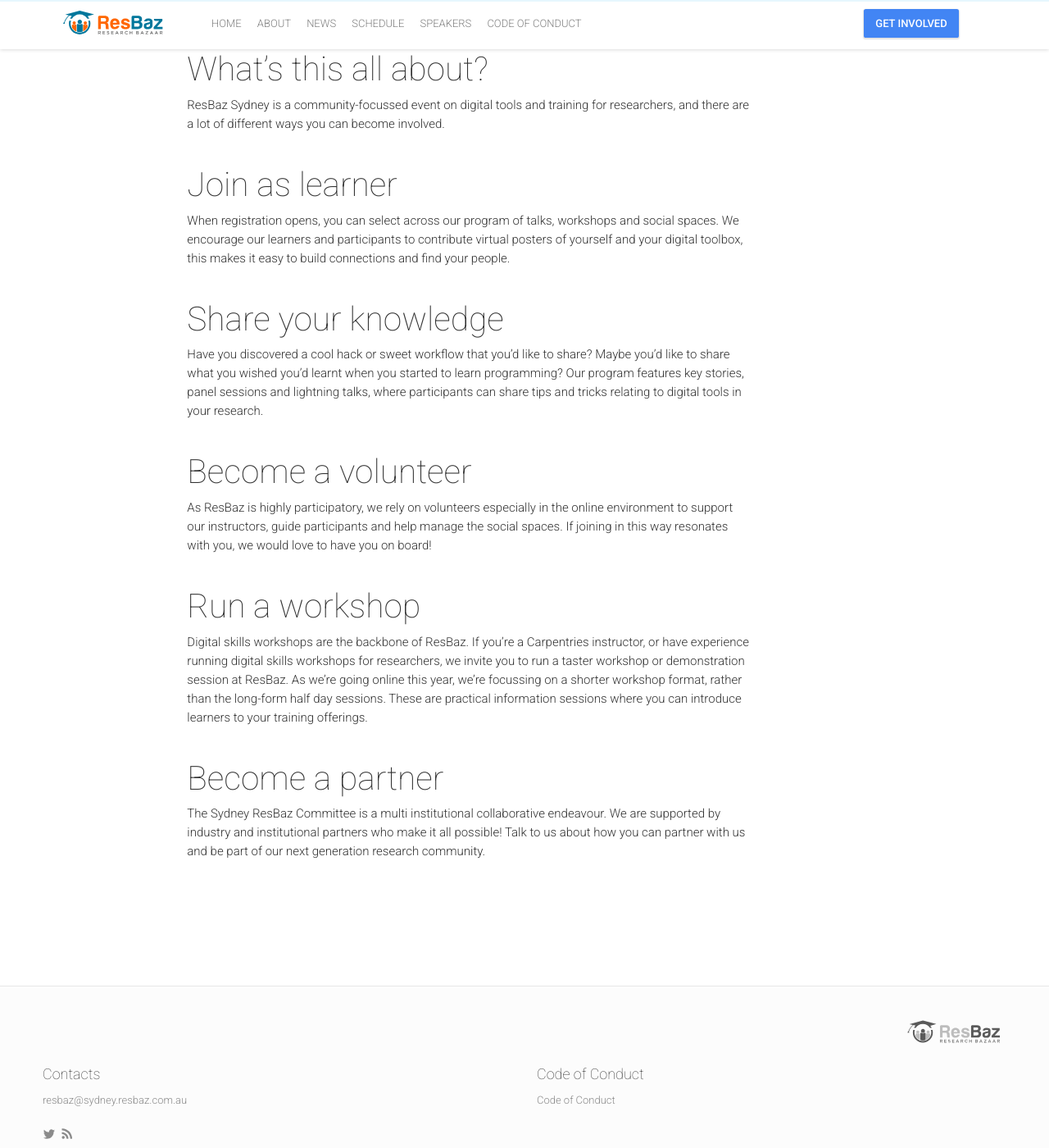
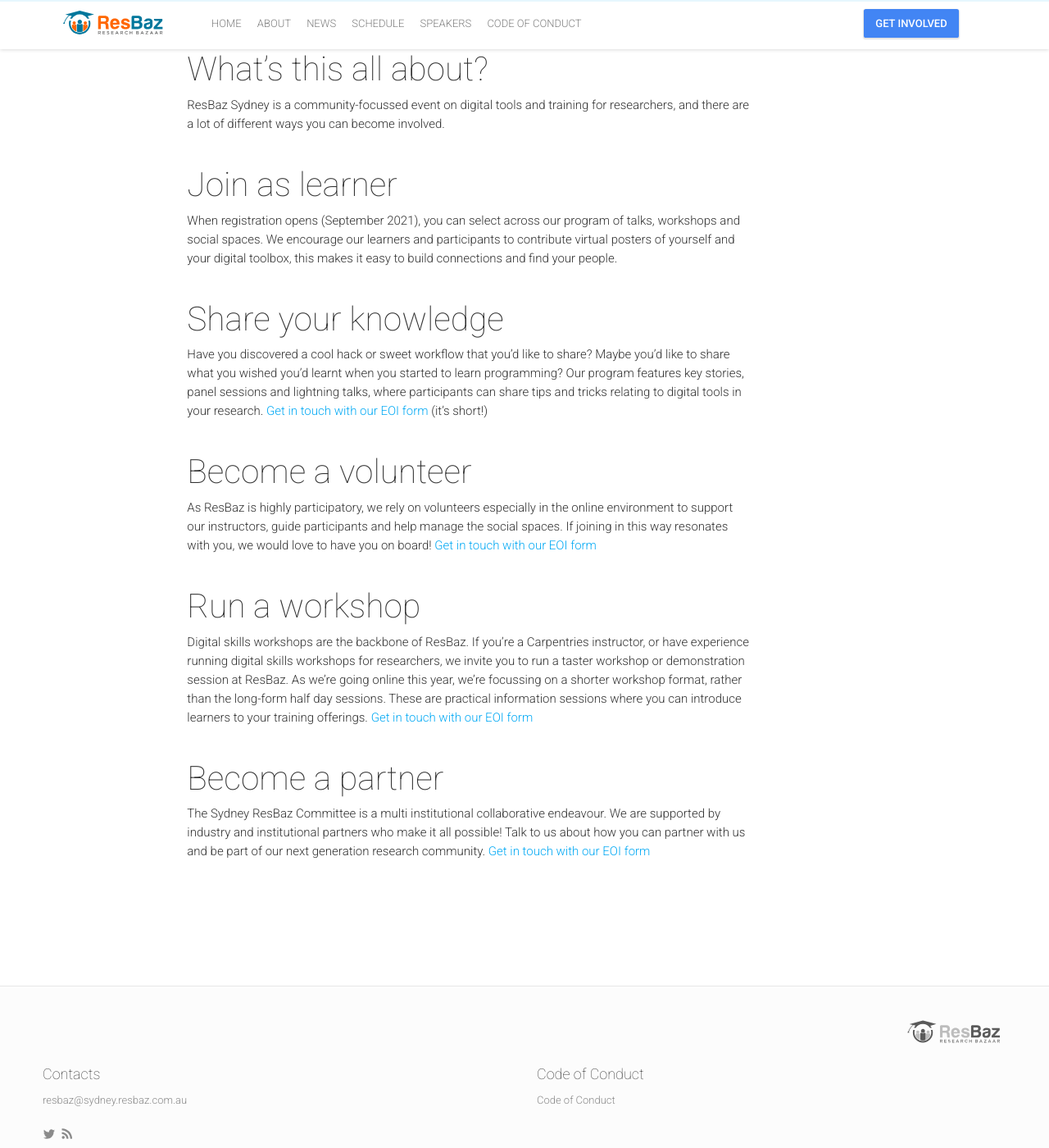
Before and after one commit to spikelynch/spikelynch.github.io, a Jekyll site: the page built from getinvolved.md, in a window 1280 px wide and 1400 px high, scrolled down 405 px. Shown: the whole window at 82% size. Built offline with Jekyll 4.4.1, drawn with Linux system fonts in a browser that asks for light colours; nearby versions of some CDN libraries; comment, search, counter and statistics services are not loaded.

Commit message:
add explainer text and EOI links for get involved

```diff
--- a/getinvolved.md
+++ b/getinvolved.md
@@ -10,20 +10,20 @@
 
 #### Join as learner
 
-When registration opens, you can select across our program of talks, workshops and social spaces. We encourage our learners and participants to contribute virtual posters of yourself and your digital toolbox, this makes it easy to build connections and find your people.
+When registration opens (September 2021), you can select across our program of talks, workshops and social spaces. We encourage our learners and participants to contribute virtual posters of yourself and your digital toolbox, this makes it easy to build connections and find your people.
 
 #### Share your knowledge
 
-Have you discovered a cool hack or sweet workflow that you'd like to share? Maybe you'd like to share what you wished you'd learnt when you started to learn programming? Our program features key stories, panel sessions and lightning talks, where participants can share tips and tricks relating to digital tools in your research.
+Have you discovered a cool hack or sweet workflow that you'd like to share? Maybe you'd like to share what you wished you'd learnt when you started to learn programming? Our program features key stories, panel sessions and lightning talks, where participants can share tips and tricks relating to digital tools in your research. [Get in touch with our EOI form](https://forms.gle/7SQJKgi4YfbyxUJz5) (it's short!)
 
 #### Become a volunteer
 
-As ResBaz is highly participatory, we rely on volunteers especially in the online environment to support our instructors, guide participants and help manage the social spaces. If joining in this way resonates with you, we would love to have you on board!
+As ResBaz is highly participatory, we rely on volunteers especially in the online environment to support our instructors, guide participants and help manage the social spaces. If joining in this way resonates with you, we would love to have you on board! [Get in touch with our EOI form](https://forms.gle/7SQJKgi4YfbyxUJz5)
 
 #### Run a workshop
 
-Digital skills workshops are the backbone of ResBaz. If you're a Carpentries instructor, or have experience running digital skills workshops for researchers, we invite you to run a taster workshop or demonstration session at ResBaz. As we're going online this year, we're focussing on a shorter workshop format, rather than the long-form half day sessions. These are practical information sessions where you can introduce learners to your training offerings.
+Digital skills workshops are the backbone of ResBaz. If you're a Carpentries instructor, or have experience running digital skills workshops for researchers, we invite you to run a taster workshop or demonstration session at ResBaz. As we're going online this year, we're focussing on a shorter workshop format, rather than the long-form half day sessions. These are practical information sessions where you can introduce learners to your training offerings. [Get in touch with our EOI form](https://forms.gle/7SQJKgi4YfbyxUJz5)
 
 #### Become a partner
 
-The Sydney ResBaz Committee is a multi institutional collaborative endeavour. We are supported by industry and institutional partners who make it all possible! Talk to us about how you can partner with us and be part of our next generation research community.
+The Sydney ResBaz Committee is a multi institutional collaborative endeavour. We are supported by industry and institutional partners who make it all possible! Talk to us about how you can partner with us and be part of our next generation research community. [Get in touch with our EOI form](https://forms.gle/7SQJKgi4YfbyxUJz5)
```
